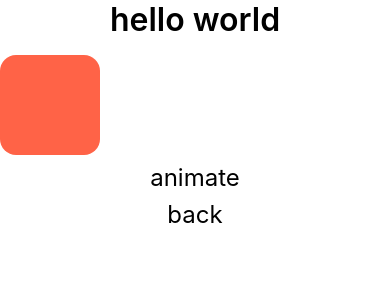
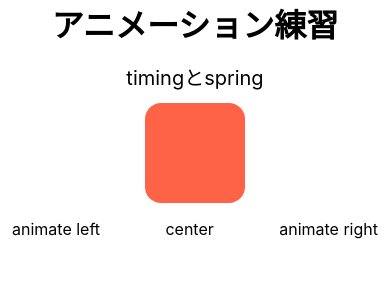
Before and after one commit to murakamiren/react-native-animation, a React Native app: screen / in a window 390 px wide. Shown: the top 300 px of the page. Built offline with nearby package versions, Linux system fonts and the light colour scheme.

Commit message:
timing,spring

```diff
--- a/components/box1.tsx
+++ b/components/box1.tsx
@@ -3,7 +3,7 @@ import { Animated, Text, TouchableOpacity, View } from "react-native";
 
 const Box1: VFC = () => {
 	const transition = useRef(new Animated.Value(0)).current;
-	const transitionValue: number | Animated.Value = 150;
+	const transitionValue: number = 120;
 
 	const handleAnimation = () => {
 		Animated.timing(transition, {
@@ -13,16 +13,28 @@ const Box1: VFC = () => {
 		}).start();
 	};
 
+	const handleAnimateLeft = () => {
+		Animated.timing(transition, {
+			toValue: -transitionValue,
+			duration: 1000,
+			useNativeDriver: true,
+		}).start();
+	};
+
 	const handleBackAnimation = () => {
-		Animated.timing(transition, {
+		Animated.spring(transition, {
 			toValue: 0,
-			duration: 1000,
 			useNativeDriver: true,
 		}).start();
 	};
 
 	return (
 		<>
+			<View style={{ flexDirection: "row", justifyContent: "center", marginBottom: 12 }}>
+				<Text style={{ fontSize: 20 }}>timingとspring</Text>
+			</View>
+
+			<View style={{ flexDirection: "row", justifyContent: "center" }}>
 				<Animated.View
 					style={{
 						width: 100,
@@ -32,12 +44,18 @@ const Box1: VFC = () => {
 						transform: [{ translateX: transition }],
 					}}
 				/>
-			<TouchableOpacity style={{ flexDirection: "row", justifyContent: "center" }} onPress={handleAnimation}>
-				<Text style={{ marginTop: 8, fontSize: 24 }}>animate</Text>
+			</View>
+			<View style={{ flexDirection: "row", justifyContent: "space-between", marginTop: 16, marginHorizontal: 12 }}>
+				<TouchableOpacity style={{ flexDirection: "row", justifyContent: "center" }} onPress={handleAnimateLeft}>
+					<Text style={{ fontSize: 16 }}>animate left</Text>
 				</TouchableOpacity>
 				<TouchableOpacity style={{ flexDirection: "row", justifyContent: "center" }} onPress={handleBackAnimation}>
-				<Text style={{ marginTop: 8, fontSize: 24 }}>back</Text>
+					<Text style={{ fontSize: 16 }}>center</Text>
 				</TouchableOpacity>
+				<TouchableOpacity style={{ flexDirection: "row", justifyContent: "center" }} onPress={handleAnimation}>
+					<Text style={{ fontSize: 16 }}>animate right</Text>
+				</TouchableOpacity>
+			</View>
 		</>
 	);
 };
--- a/components/index.tsx
+++ b/components/index.tsx
@@ -8,7 +8,7 @@ const Index: VFC = () => {
 		<View style={{ flex: 1 }}>
 			<SafeAreaView style={{ flex: 1 }}>
 				<View style={{ flexDirection: "row", justifyContent: "center", marginBottom: 16 }}>
-					<Text style={{ fontSize: 32, fontWeight: "600" }}>hello world</Text>
+					<Text style={{ fontSize: 32, fontWeight: "600" }}>アニメーション練習</Text>
 				</View>
 				<Box1 />
 			</SafeAreaView>
```
Lines whose indentation alone changed are shown as unchanged.
